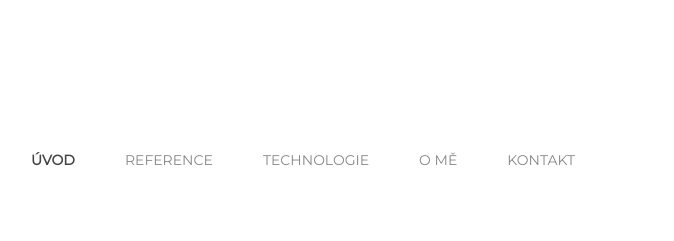
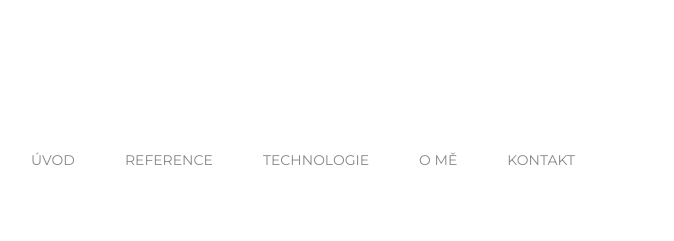
Before and after one commit to petrzabransky/petrzabransky, a React (Create React App) app: page / in a window 1280 px wide. Shown: the top 241 px of the page, without its empty margins (65-739 px from the left). Built offline with nearby package versions, Linux system fonts and the light colour scheme.

Commit message:
Remove class nav__link--active from Nav

```diff
--- a/src/components/component/nav/Nav.tsx
+++ b/src/components/component/nav/Nav.tsx
@@ -20,7 +20,7 @@ const Nav = () => {
 			<div className="nav__bar">
 				<img onClick={toggleHandler} className="nav__hamburger nav__icon" src={isActive ? close : hamburger} alt="otevřít hlavní menu" />
 				<ul className="nav__menu" style={{ display: isDesktop || isActive ? "flex" : "none" }}>
-					<li className="nav__item"><a className="nav__link nav__link--active" href="#hero">úvod</a></li>
+					<li className="nav__item"><a className="nav__link" href="#hero">úvod</a></li>
 					<li className="nav__item"><a className="nav__link" href="#reference">reference</a></li>
 					<li className="nav__item"><a className="nav__link" href="#technology">technologie</a></li>
 					<li className="nav__item"><a className="nav__link" href="#about">o mě</a></li>
```
